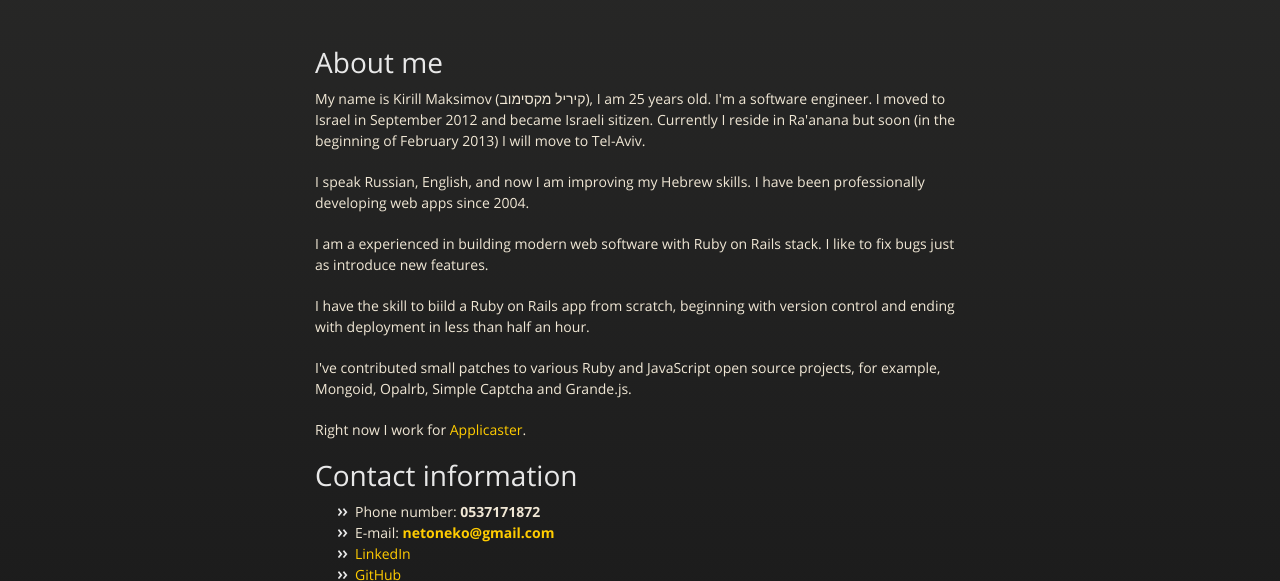
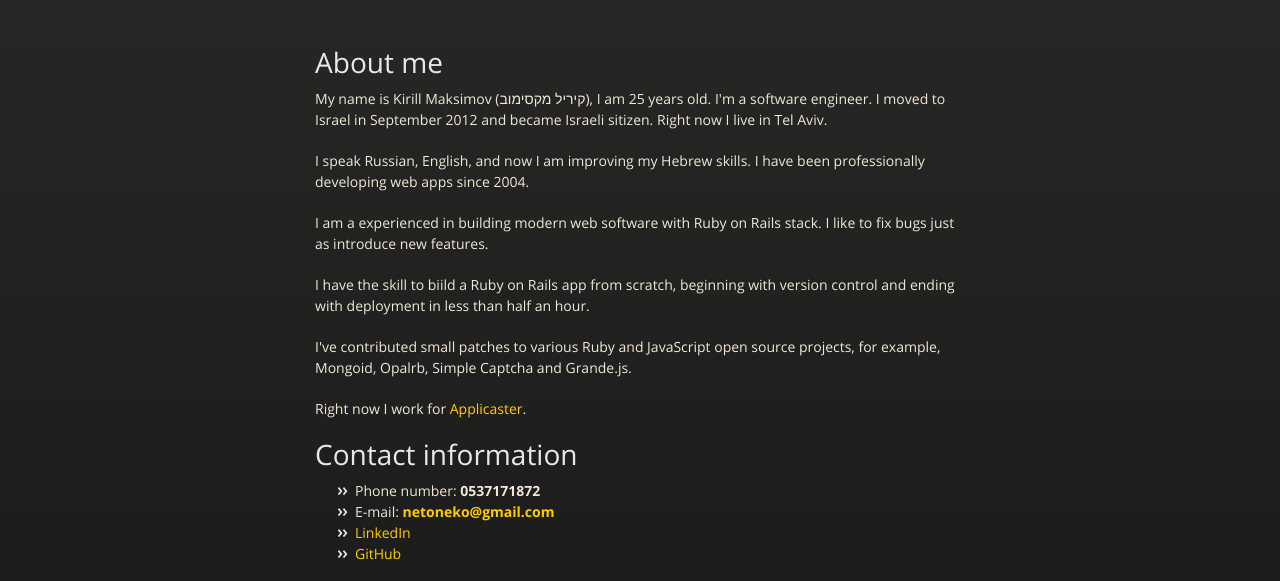
Before and after one commit to netoneko/netoneko.github.com, a plain HTML site: page index.html in a window 1280 px wide. Shown: the part 201-782 px from the top of the page. Drawn offline with nearby package versions, Linux system fonts and the light colour scheme.

Commit message:
Update index.html

```diff
--- a/index.html
+++ b/index.html
@@ -34,7 +34,7 @@
 
         <h1>About me</h1>
 
-<p>My name is Kirill Maksimov (קיריל מקסימוב), I am 25 years old. I'm a software engineer. I moved to Israel in September 2012 and became Israeli sitizen. Currently I reside in Ra'anana but soon (in the beginning of February 2013) I will move to Tel-Aviv.</p>
+<p>My name is Kirill Maksimov (קיריל מקסימוב), I am 25 years old. I'm a software engineer. I moved to Israel in September 2012 and became Israeli sitizen. Right now I live in Tel Aviv.</p>
 
 <p>I speak Russian, English, and now I am improving my Hebrew skills. I have been professionally developing web apps since 2004.</p>
 
```
